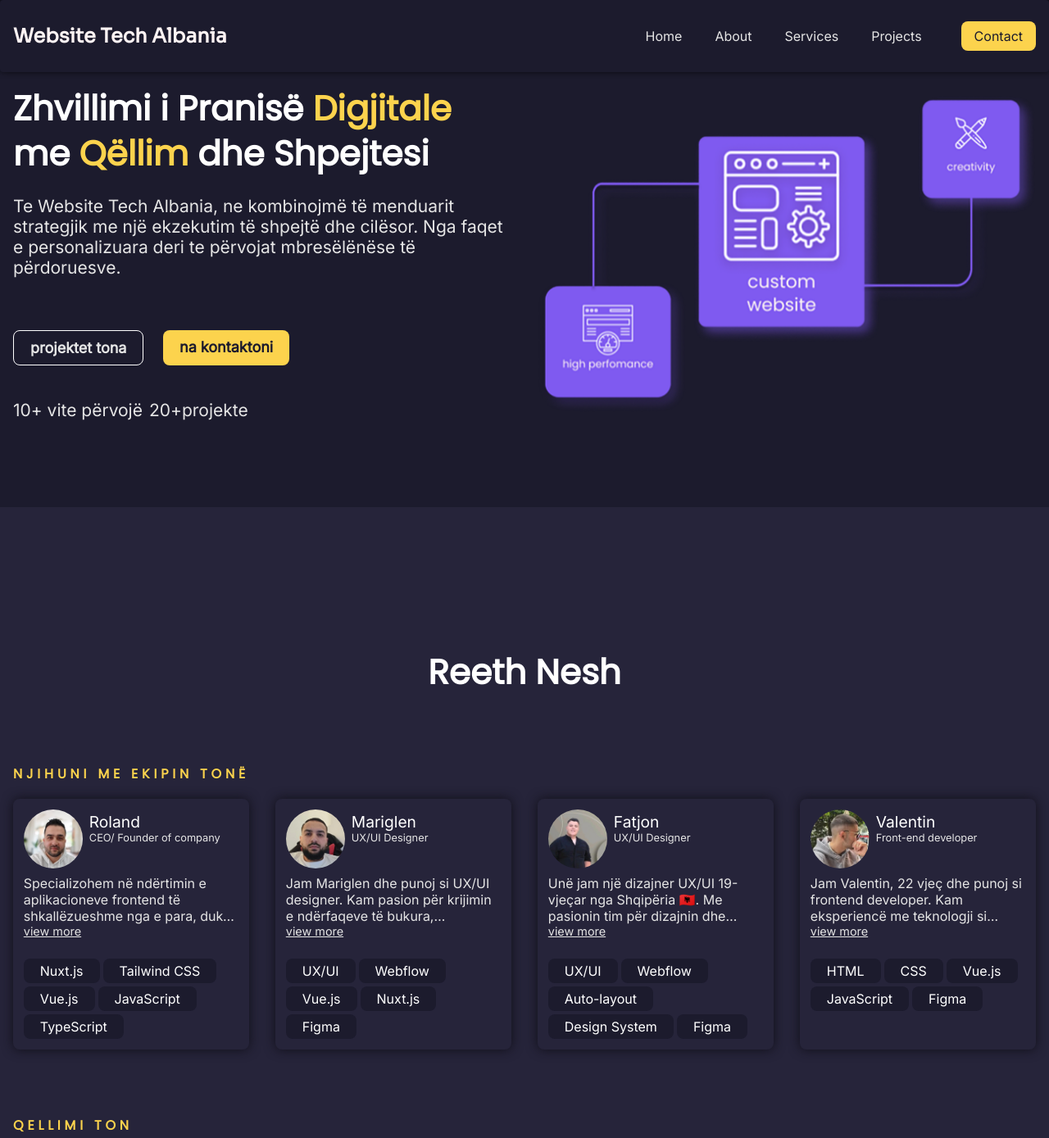
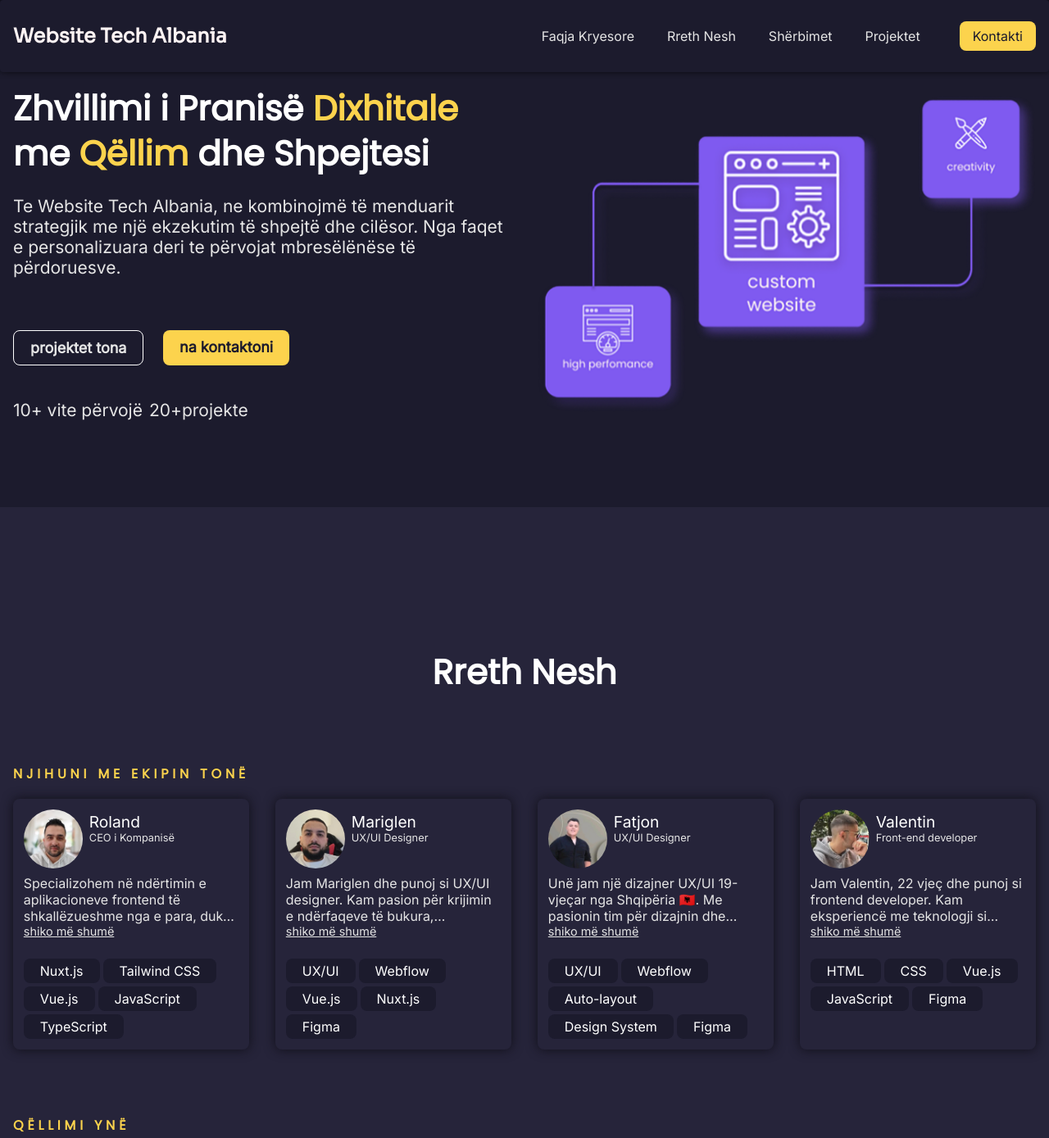
Before and after one commit to valentinoDoda/tech-albania, a plain HTML site: page index.html in a window 1280 px wide. Shown: the top 1389 px of the page at 82% size. Drawn offline with Linux system fonts and the light colour scheme.

Commit message:
Texts updates

```diff
--- a/index.html
+++ b/index.html
@@ -28,11 +28,11 @@
         </div>
         <div class="menu">
           <ul>
-            <li><a href="#">home</a></li>
-            <li><a href="#about">about</a></li>
-            <li><a href="#services">services</a></li>
-            <li><a href="#projects">projects</a></li>
-            <li><a href="#contact">contact</a></li>
+            <li><a href="#">Faqja Kryesore</a></li>
+            <li><a href="#about">Rreth Nesh</a></li>
+            <li><a href="#services">Shërbimet </a></li>
+            <li><a href="#projects">Projektet</a></li>
+            <li><a href="#contact">Kontakti </a></li>
           </ul>
         </div>
       </nav>
@@ -42,7 +42,7 @@
       <div class="hero-content">
         <div class="hero-presentasion">
           <h1 class="animate">
-            Zhvillimi i Pranisë <span> Digjitale </span> me
+            Zhvillimi i Pranisë <span> Dixhitale </span> me
             <span>Qëllim</span> dhe Shpejtesi
           </h1>
           <p class="animate">
@@ -88,7 +88,7 @@
 
     <section id="about" class="about">
       <div class="about_container">
-        <h2>Reeth Nesh</h2>
+        <h2>Rreth Nesh</h2>
         <div class="meeting_team">
           <h3>Njihuni me ekipin tonë</h3>
           <div class="member_cards">
@@ -104,7 +104,7 @@
                 </div>
                 <div class="member_role">
                   <p>Roland</p>
-                  <p>CEO/ Founder of company</p>
+                  <p>CEO i Kompanisë</p>
                 </div>
               </div>
               <div class="member_description">
@@ -123,7 +123,7 @@
                   kënaqësi të thellë në menaxhimin dhe mentorimin e inxhinierëve
                   drejt suksesit të tyre.
                 </p>
-                <button id="viewMore">view more</button>
+                <button id="viewMore"> shiko më shumë</button>
               </div>
               <div class="member_skills">
                 <p>Nuxt.js</p>
@@ -160,7 +160,7 @@
                   teknologjia bashkohen, dhe gjithmonë mundohem të sjell
                   zgjidhje të thjeshta por efektive për përdoruesit.
                 </p>
-                <button id="viewMore">view more</button>
+                <button id="viewMore">shiko më shumë</button>
               </div>
               <div class="member_skills">
                 <p>UX/UI</p>
@@ -198,7 +198,7 @@
                   është thjesht një punë - është një mënyrë për të shprehur
                   veten dhe për të ndikuar në botën dixhitale. 🌎
                 </p>
-                <button id="viewMore">view more</button>
+                <button id="viewMore">shiko më shumë</button>
               </div>
               <div class="member_skills">
                 <p>UX/UI</p>
@@ -234,7 +234,7 @@
                   në kërkim të mënyrave të reja për të përmirësuar veten dhe
                   projektet që punoj
                 </p>
-                <button id="viewMore">view more</button>
+                <button id="viewMore">shiko më shumë</button>
               </div>
               <div class="member_skills">
                 <p>HTML</p>
@@ -248,7 +248,7 @@
         </div>
 
         <div class="purpose">
-          <h3>Qellimi ton</h3>
+          <h3>Qëllimi ynë</h3>
           <div class="purposes">
             <div class="our_purpose">
               <h1>01<span>.</span></h1>
@@ -558,7 +558,7 @@
     </section>
 
     <section class="process">
-      <h2>Proccess</h2>
+      <h2>Procesi</h2>
     <div class="process_steps">
       <div class="process_step">
         <div class="title"><h3>Zbulimi & Përcaktimi i Qëllimeve</h3></div>
@@ -622,7 +622,7 @@ Nëse është e nevojshme, zhvilluesi ndihmon me krijimin e përmbajtjes (p.sh.
       </section>
 
     <section class="projects" id="projects">
-      <h2>Projects</h2>
+      <h2>Projektet</h2>
       <div class="all_projects">
         <div class="project_container">
           <div class="project_img">
@@ -639,7 +639,7 @@ Nëse është e nevojshme, zhvilluesi ndihmon me krijimin e përmbajtjes (p.sh.
           <div class="project_description">
           <p class="truncate-3-lines">Në Website Tech Albania, e kemi bërë të mundur: një platformë të fuqishme web, identitet vizual që përmbahet në mendje,
              dhe strategji marketingu që sjellin rezultate. Të gjitha në një vend.</p>
-             <button id="viewMore">view more</button>
+             <button id="viewMore">shiko më shumë</button>
              </div>
           <div class="project_btns">
             <a href="https://consortiamanager.com/" target="_blank">Shiko</a>
@@ -662,7 +662,7 @@ Nëse është e nevojshme, zhvilluesi ndihmon me krijimin e përmbajtjes (p.sh.
           <div class="project_description">
           <p class="truncate-3-lines">Në Website Tech Albania, e kemi bërë të mundur: një platformë të fuqishme web, identitet vizual që përmbahet në mendje,
              dhe strategji marketingu që sjellin rezultate. Të gjitha në një vend.</p>
-             <button id="viewMore">view more</button>
+             <button id="viewMore">shiko më shumë</button>
              </div>
           <div class="project_btns">
             <a href="https://profitmetrics.io/" target="_blank">Shiko</a>
@@ -685,7 +685,7 @@ Nëse është e nevojshme, zhvilluesi ndihmon me krijimin e përmbajtjes (p.sh.
           <div class="project_description">
           <p class="truncate-3-lines">Në Website Tech Albania, e kemi bërë të mundur: një platformë të fuqishme web, identitet vizual që përmbahet në mendje,
              dhe strategji marketingu që sjellin rezultate. Të gjitha në një vend.</p>
-             <button id="viewMore">view more</button>
+             <button id="viewMore">shiko më shumë</button>
              </div>
           <div class="project_btns">
             <a href="https://darte.al/" target="_blank">Shiko</a>
@@ -705,7 +705,7 @@ Nëse është e nevojshme, zhvilluesi ndihmon me krijimin e përmbajtjes (p.sh.
         <div class="contact_method_details">
           <p>Na dergo ne email</p>
           <p>Përgjigjemi brenda 24 orësh.</p>
-          <a href="mailto:websitetechalbania@gmail.com">websitetechalbania@gmail.com</a>
+          <a href="mailto:website.techal@gmail.com">website.techal@gmail.com</a>
         </div>
         </div>
 
@@ -765,34 +765,34 @@ Nëse është e nevojshme, zhvilluesi ndihmon me krijimin e përmbajtjes (p.sh.
         </div>
         </div>
         <div class="part_back_to_top">
-          <a style="display: flex; justify-content: center; align-items: center; gap: 0.5rem; padding: 8px 16px; border-radius: 8px; border: 1px solid white; width: max-content;" href="#"><svg xmlns="http://www.w3.org/2000/svg" width="32" height="32" viewBox="0 0 24 24"><!-- Icon from Humbleicons by Jiří Zralý - https://github.com/zraly/humbleicons/blob/master/license --><path fill="none" stroke="currentColor" stroke-linecap="round" stroke-linejoin="round" stroke-width="2" d="M20 4H4m8 3v11m0-11l3 3m-3-3l-3 3"/></svg> Back to top</a>
+          <a style="display: flex; justify-content: center; align-items: center; gap: 0.5rem; padding: 8px 16px; border-radius: 8px; border: 1px solid white; width: max-content;" href="#"><svg xmlns="http://www.w3.org/2000/svg" width="32" height="32" viewBox="0 0 24 24"><!-- Icon from Humbleicons by Jiří Zralý - https://github.com/zraly/humbleicons/blob/master/license --><path fill="none" stroke="currentColor" stroke-linecap="round" stroke-linejoin="round" stroke-width="2" d="M20 4H4m8 3v11m0-11l3 3m-3-3l-3 3"/></svg> Shko Lart</a>
         </div>
         </div>
       <div class="part_2">
-        <p>Site Map</p>
+        <p>Harta e faqes</p>
         <div class="footer_menu">
           <ul>
-            <li><a href="#">home</a></li>
-            <li><a href="#about">about</a></li>
-            <li><a href="#services">services</a></li>
-            <li><a href="#projects">projects</a></li>
-            <li><a href="#contact">contact</a></li>
+            <li><a href="#">Faqja Kryesore</a></li>
+            <li><a href="#about">Rreth Nesh</a></li>
+            <li><a href="#services">Shërbimet </a></li>
+            <li><a href="#projects">Projektet</a></li>
+            <li><a href="#contact">Kontakti </a></li>
           </ul>
         </div>
       </div>
       <div class="part_3">
-        <p>Contact</p>
+        <p>Kontaktoni</p>
         <div class="email">
         <p>Email:</p>
-        <a href="mailto:websitetechalbania@gmail.com">websitetechalbania@gmail.com</a>
+        <a href="mailto:website.techal@gmail.com">website.techal@gmail.com</a>
         </div>
         <div class="phone">
-        <p>Phone:</p>
+        <p>Telofoni:</p>
         <a href="tel:+00355676457173">00355676457173</a>
         </div>
       </div>
       </div>
-      <p style="text-align: center; margin-top: 2rem; opacity: 0.7;">&copy; copywrite website tech albania 2025</p>
+      <p style="text-align: center; margin-top: 2rem; opacity: 0.7;">&copy; copyright website tech albania 2025</p>
     </footer>
     <script src="index.js"></script>
   </body>
--- a/index.js
+++ b/index.js
@@ -13,8 +13,8 @@ const duration = 1500
 const observer2 = new IntersectionObserver(
   (entries) => {
     entries.forEach((entry) => {
+      const endPoint = +entry.target.textContent;
       if (entry.isIntersecting) {
-        const endPoint = +entry.target.textContent;
         let startPoint = 0;
         const calcTime = duration / endPoint;
         const counter = setInterval(()=> {
```
